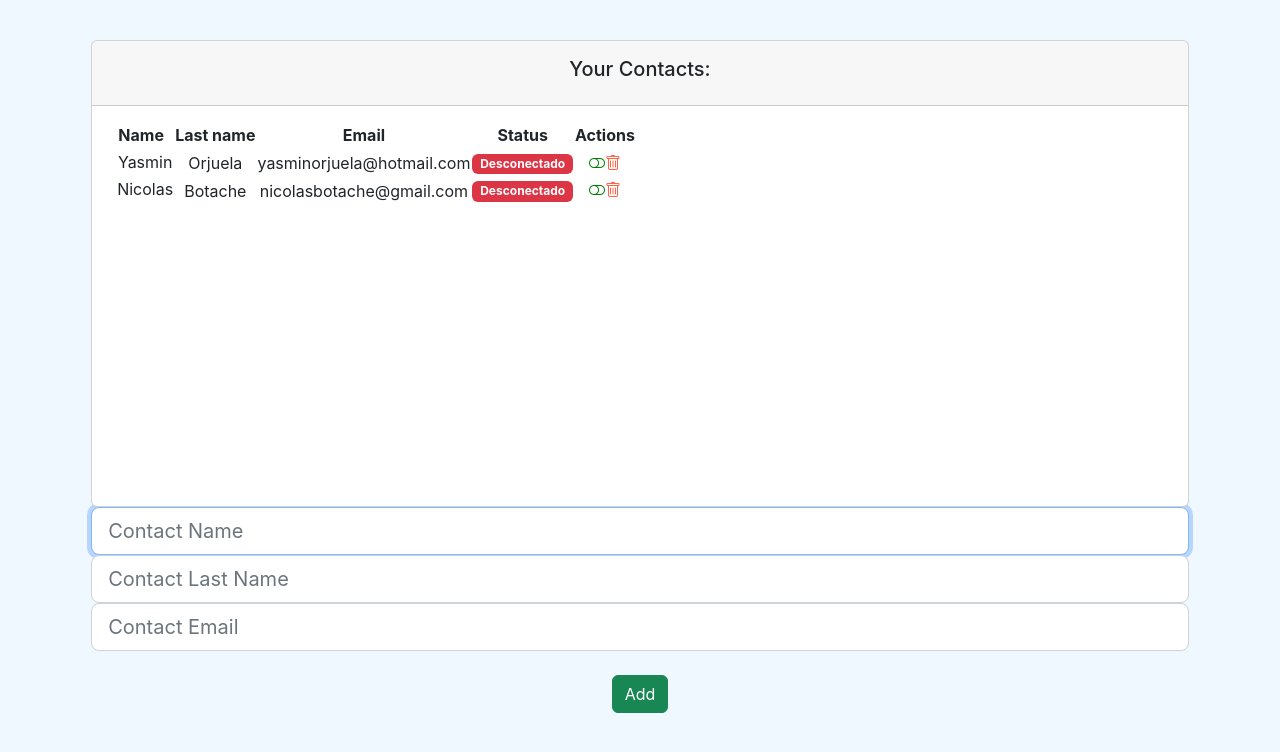
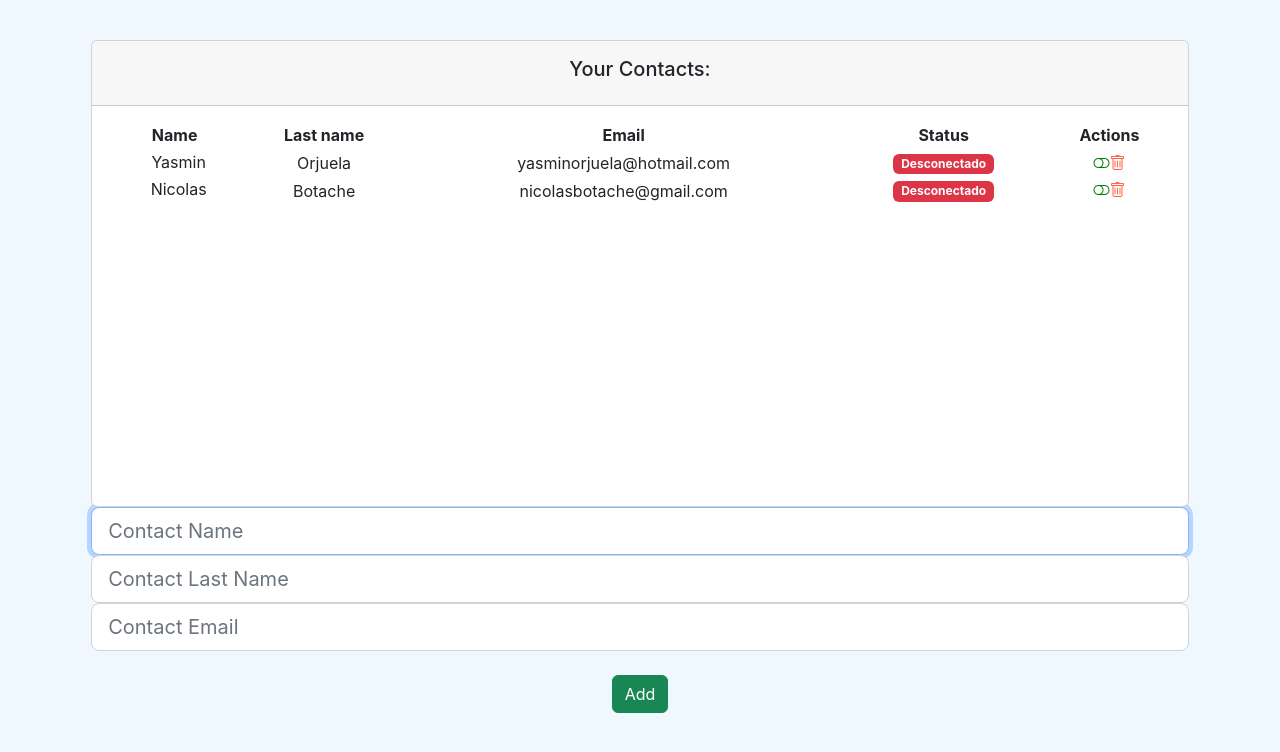
Before and after one commit to adrisanc/React-Project-Practice-OB, a React (Create React App) app: page / in a window 1280 px wide. Shown: the top 752 px of the page. Built offline with nearby package versions, Linux system fonts and the light colour scheme.

Commit message:
[fix] agregar clase a tabla

```diff
--- a/src/components/container/user_list.jsx
+++ b/src/components/container/user_list.jsx
@@ -60,7 +60,7 @@ const UserList = () => {
             data-mdb-perfect-scrollbar="true"
             style={{ position: "relative", height: "400px" }}
           >
-            <table>
+            <table className="col-12">
               <thead>
                 <tr>
                   <th scope="col">Name</th>
@@ -70,7 +70,7 @@ const UserList = () => {
                   <th scope="col">Actions</th>
                 </tr>
               </thead>
-              <tbody className="col-12">
+              <tbody>
                 {users.map((user, index) => {
                   return (
                     <UserComponent
```
